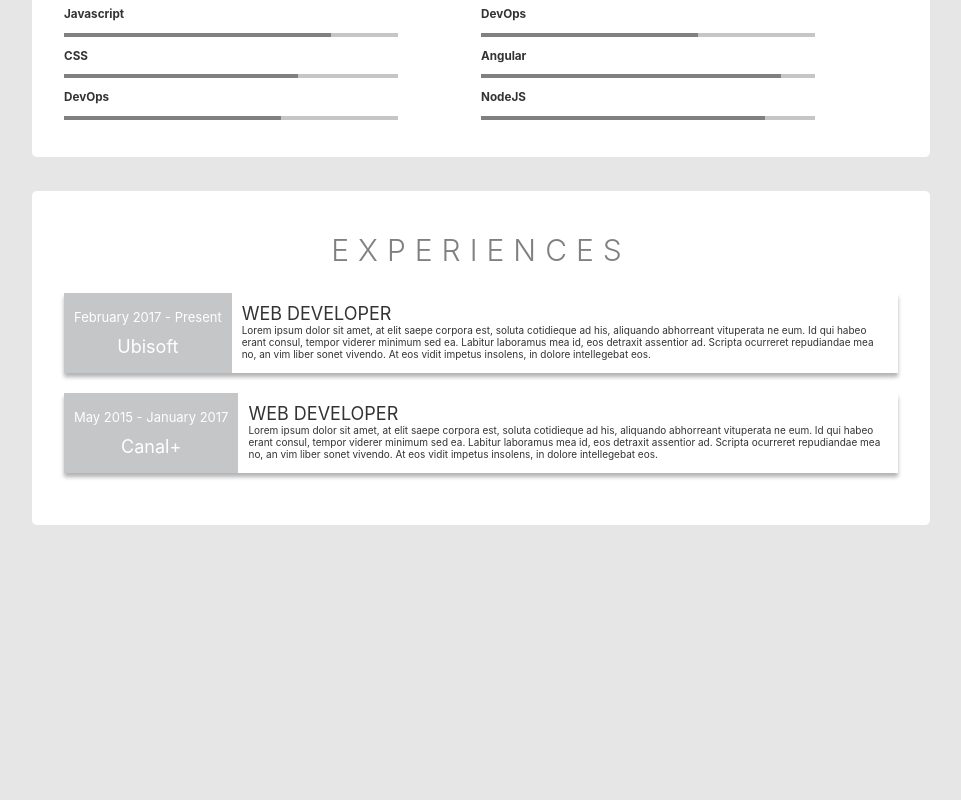
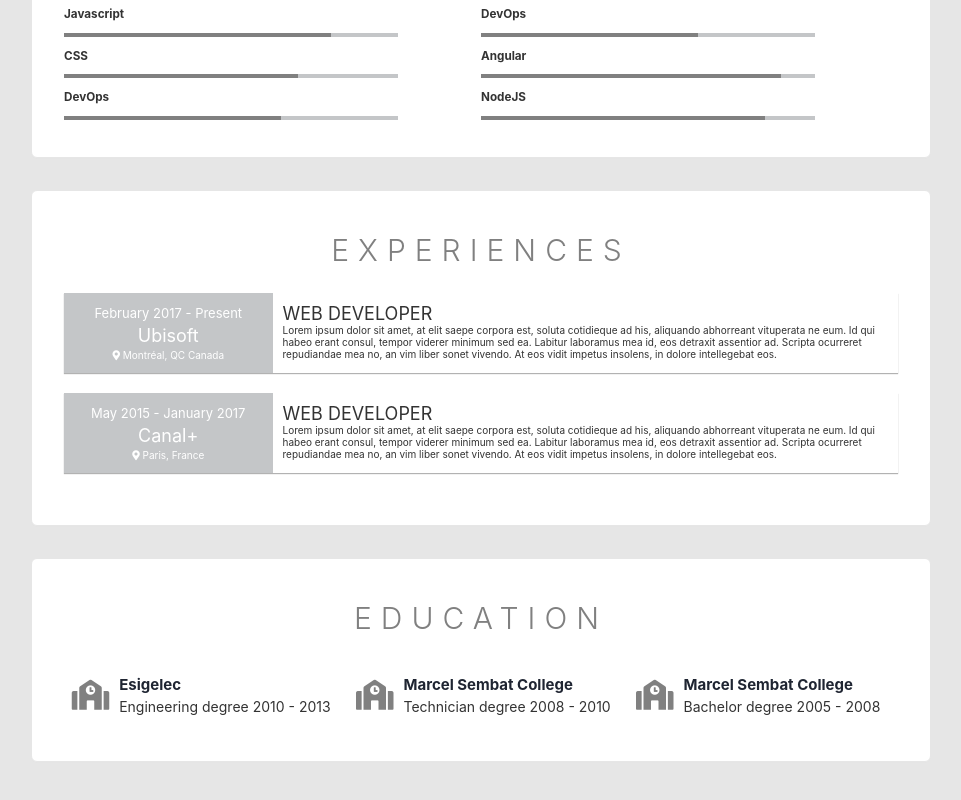
Before and after one commit to aleproust/resume, a React (Create React App) app: page / in a window 1280 px wide. Shown: the part 966-1766 px from the top of the page, without its empty margins (159-1120 px from the left). Before the commit the page ends 1582 px from the top, so only its background shows below. Built offline with nearby package versions, Linux system fonts and the light colour scheme.

Commit message:
Add education a quick details

```diff
--- a/src/App.css
+++ b/src/App.css
@@ -12,6 +12,11 @@
   margin: 16px 0;
   position: relative;
   top: -93px;
+}
+
+.Education__container{
+  display: flex;
+  justify-content: space-around;
 }
 
 @media only screen and (min-width: 620px) {
--- a/src/App.js
+++ b/src/App.js
@@ -6,23 +6,43 @@ import Header from './Header/Header';
 import Skills from './Skills/Skills';
 import Title from './Title/Title';
 import Experience from './Experience/Experience';
-
-
-class App extends Component {
-  render() {
+import Education from './Education/Education';
 
 const experiences = [{
   range: 'February 2017 - Present',
   company: 'Ubisoft',
   title: 'Web Developer',
+  place: 'Montréal, QC Canada',
   description: 'Lorem ipsum dolor sit amet, at elit saepe corpora est, soluta cotidieque ad his, aliquando abhorreant vituperata ne eum. Id qui habeo erant consul, tempor viderer minimum sed ea. Labitur laboramus mea id, eos detraxit assentior ad. Scripta ocurreret repudiandae mea no, an vim liber sonet vivendo. At eos vidit impetus insolens, in dolore intellegebat eos.'
 },
 {
   range: 'May 2015 - January 2017',
   company: 'Canal+',
+  place: 'Paris, France',
   title: 'Web Developer',
   description: 'Lorem ipsum dolor sit amet, at elit saepe corpora est, soluta cotidieque ad his, aliquando abhorreant vituperata ne eum. Id qui habeo erant consul, tempor viderer minimum sed ea. Labitur laboramus mea id, eos detraxit assentior ad. Scripta ocurreret repudiandae mea no, an vim liber sonet vivendo. At eos vidit impetus insolens, in dolore intellegebat eos.'
 }]
+
+const educations = [{
+    range:[2010, 2013],
+    school: 'Esigelec',
+    schoolLink:'http://www.esigelec.fr/en',
+    title: 'Engineering degree'
+  },
+  {
+    range:[2008, 2010],
+    school: 'Marcel Sembat College',
+    title: 'Technician degree'
+  },
+  {
+    range:[2005, 2008],
+    school: 'Marcel Sembat College',
+    title: 'Bachelor degree'
+  }
+]
+
+class App extends Component {
+  render() {
     return (
       <div className="App">
         <Header></Header>
@@ -38,10 +58,15 @@ class App extends Component {
             </div>
             <div className="Page__section">
               <Title text="Experiences"></Title>
-              {experiences.map(({range, company, title, description}, index) =>
-              (<Experience key={index} range={range} company={company} title={title} description={description}></Experience>))}
+              {experiences.map(({range, company, place, title, description}, index) =>
+              (<Experience key={index} range={range} place={place} company={company} title={title} description={description}></Experience>))}
             </div>
-
+            <div className="Page__section">
+              <Title text="Education"></Title>
+              <div className="Education__container">{educations.map(({range, school, schoolLink, title}, index) =>
+                <Education key={index} range={range} school={school} schoolLink={schoolLink} title={title}></Education>)}
+              </div>
+            </div>
           </div>
         </div>
       </div>
--- /dev/null
+++ b/src/Education/Education.css
@@ -0,0 +1,31 @@
+.Education {
+    display: flex;
+    align-items: center;
+}
+
+.Education__left{
+    text-align: center;
+}
+
+.Education__range{
+    padding: 0.4rem;
+    font-size: 1.4rem;
+}
+
+.Education__right {
+    padding: 1rem;
+}
+
+.Education__icon{
+    font-size: 3rem;
+    color: grey;
+}
+
+.Education__title{
+    font-size: 1.4rem;
+}
+
+.Education__school,
+.Education__title{
+    margin: 0.4rem 0;
+}
--- /dev/null
+++ b/src/Education/Education.js
@@ -0,0 +1,15 @@
+
+import React from "react";
+import './Education.css';
+const Education = ({range, school, schoolLink, title }) =>
+    (<div className="Education">
+        <div className="Education__left">
+            <i className="Education__icon fas fa-school"></i>
+        </div>
+        <div className="Education__right">
+            <a href={schoolLink} target="_blank" rel="noopener noreferrer"><h2 className="Education__school">{school}</h2></a>
+            <p className="Education__title">{title} {range[0]} - {range[1]}</p>
+        </div>
+    </div>)
+
+export default Education;
--- a/src/Experience/Experience.css
+++ b/src/Experience/Experience.css
@@ -1,11 +1,12 @@
 .Experience {
     display: flex;
-    height: 8rem;
-    box-shadow: 0 4px 4px rgba(0, 0, 0, 0.3);
+    min-height: 8rem;
+    box-shadow: 0 1px 1px rgba(0, 0, 0, 0.3);
     margin-bottom: 2rem;
 }
 .Experience__left {
     padding: 1rem;
+    width: 25%;
     color: white;
     background-color: rgba(107, 112, 118, 0.4);
     display: flex;
@@ -29,6 +30,6 @@
     text-transform: uppercase;
 }
 
-.Experience__description {
-
+.Experience__place {
+    font-size: 1rem;
 }
--- a/src/Experience/Experience.js
+++ b/src/Experience/Experience.js
@@ -1,7 +1,7 @@
 
 import React from "react";
 import './Experience.css';
-const Experience = ({range, company, title, description}) =>{
+const Experience = ({range, company, title, place, description}) =>{
     return (
     <div className="Experience">
         <div className="Experience__left">
@@ -10,6 +10,9 @@ const Experience = ({range, company, title, description}) =>{
             </div>
             <div className="Experience__company">
                 {company}
+            </div>
+            <div className="Experience__place">
+                <i class="fas fa-map-marker-alt"></i> {place}
             </div>
         </div>
     <div className="Experience__right">
--- a/src/index.css
+++ b/src/index.css
@@ -28,6 +28,7 @@ body {
 
 a,
 a:visited {
+  text-decoration: none;
   color: var(--neutral-darker);
 }
 
```
Lines whose indentation alone changed are shown as unchanged.
